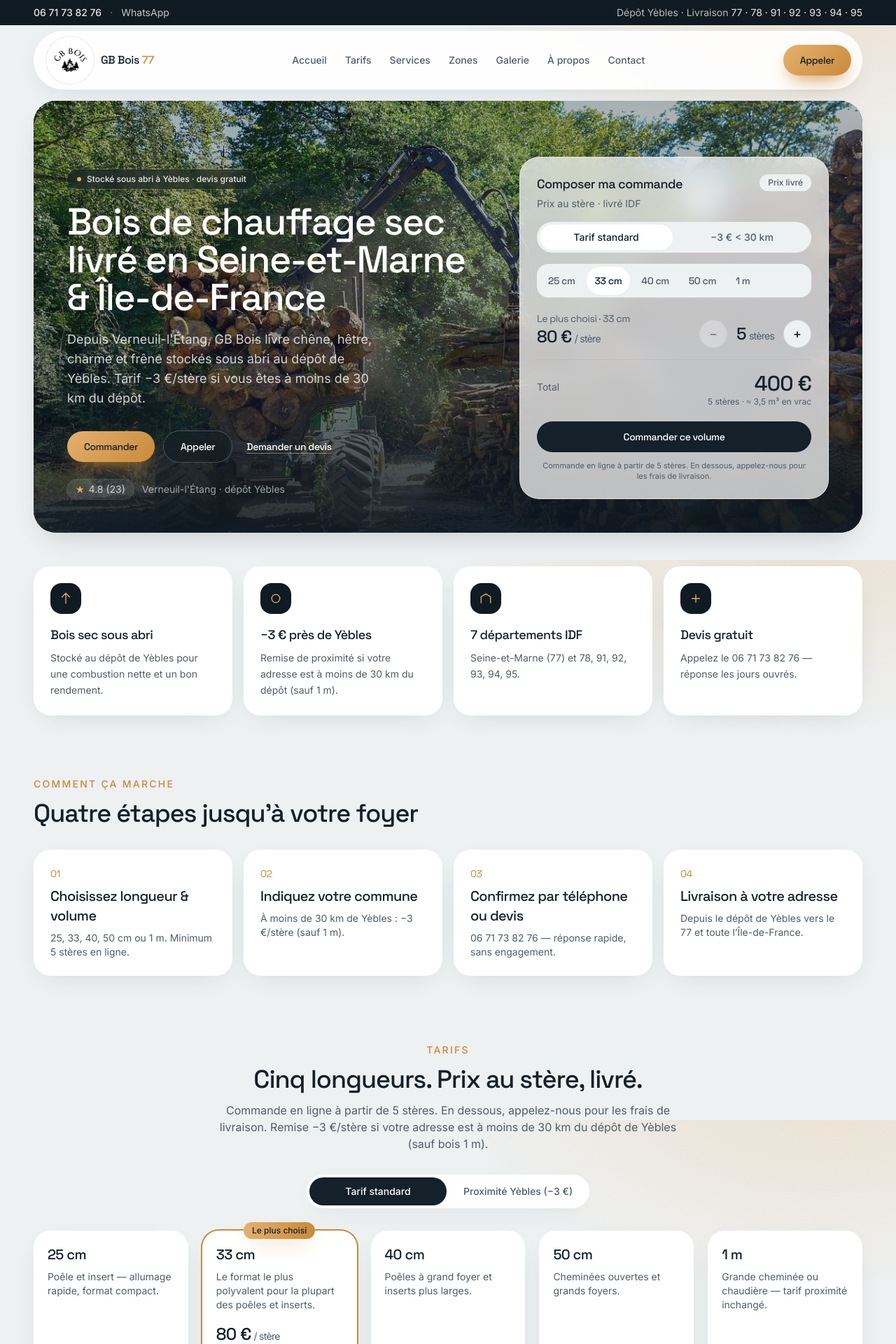
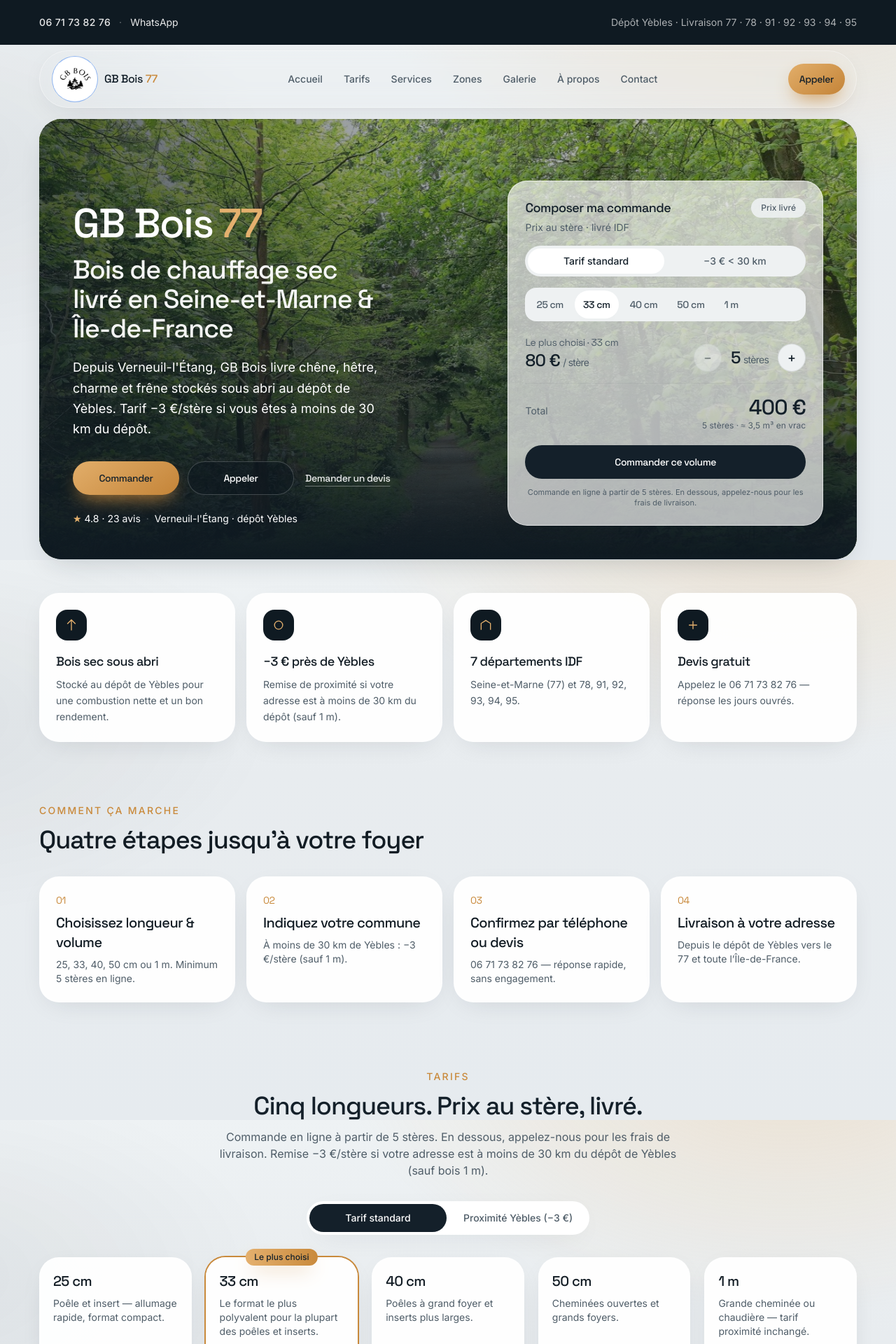
Before and after one commit to BlonXsss/gb-bois, a Next.js app in the folder web/: page / in a window 1280 px wide. Shown: the top 1920 px of the page at 70% size. Built offline with nearby package versions, Linux system fonts and the light colour scheme.

Commit message:
Restore original forest hero and show 4.8 · 23 avis
Use the authentic old-site forest-5176376_1280.jpg as the homepage hero, fix the About stats hardcode from 4,6, and surface avis count clearly across the UI.

Co-authored-by: BlonXsss <BlonXsss@users.noreply.github.com>

```diff
--- a/web/src/app/globals.css
+++ b/web/src/app/globals.css
@@ -3,84 +3,109 @@
 @tailwind utilities;
 
 :root {
-  --page: #eef1f2;
-  --ink: #14202a;
-  --muted: #4f5d68;
-  --amber: #c98a3c;
-  --amber-light: #e4b06e;
-  --deep: #0f1a22;
+  --page: #e8ecef;
+  --ink: #121c24;
+  --muted: #55636e;
+  --amber: #c48438;
+  --amber-light: #e2ae6a;
+  --deep: #0c161e;
+  --glass: rgba(255, 255, 255, 0.68);
+  --glass-border: rgba(255, 255, 255, 0.58);
+  --section-y: clamp(3.25rem, 6vw, 5.5rem);
+  --safe-b: env(safe-area-inset-bottom, 0px);
+  --safe-t: env(safe-area-inset-top, 0px);
 }
 
 html {
   scroll-behavior: smooth;
-  scroll-padding-top: 6rem;
+  scroll-padding-top: calc(5.5rem + var(--safe-t));
+  -webkit-text-size-adjust: 100%;
 }
 
 body {
   color: var(--ink);
   background-color: var(--page);
-  background-image: radial-gradient(
-    900px 520px at 92% -8%,
-    rgba(228, 176, 110, 0.28),
-    transparent 60%
-  );
+  background-image:
+    radial-gradient(1100px 640px at 88% -12%, rgba(226, 174, 106, 0.26), transparent 58%),
+    radial-gradient(900px 520px at -8% 28%, rgba(15, 26, 34, 0.06), transparent 55%),
+    linear-gradient(180deg, #eef2f4 0%, var(--page) 38%, #e6ebef 100%);
   background-attachment: fixed;
   min-height: 100%;
+  overflow-x: clip;
 }
 
 @layer components {
   .glass {
-    background: rgba(255, 255, 255, 0.72);
-    backdrop-filter: blur(16px);
-    -webkit-backdrop-filter: blur(16px);
-    border: 1px solid rgba(255, 255, 255, 0.55);
+    background: var(--glass);
+    backdrop-filter: blur(18px) saturate(1.15);
+    -webkit-backdrop-filter: blur(18px) saturate(1.15);
+    border: 1px solid var(--glass-border);
   }
 
   .glass-dark {
-    background: rgba(15, 26, 34, 0.45);
-    backdrop-filter: blur(14px);
-    -webkit-backdrop-filter: blur(14px);
-    border: 1px solid rgba(255, 255, 255, 0.22);
+    background: rgba(12, 22, 30, 0.48);
+    backdrop-filter: blur(16px) saturate(1.1);
+    -webkit-backdrop-filter: blur(16px) saturate(1.1);
+    border: 1px solid rgba(255, 255, 255, 0.2);
   }
 
   .soft-card {
-    @apply rounded-3xl bg-white shadow-soft transition duration-300;
+    @apply rounded-[1.75rem] bg-white/95 shadow-soft transition duration-300;
   }
 
-  .soft-card:hover {
+  .soft-card-interactive:hover {
     @apply shadow-lift -translate-y-0.5;
   }
 
   .btn-amber {
-    @apply inline-flex items-center justify-center rounded-full px-6 py-3 font-display text-sm font-medium tracking-tightest text-ink shadow-amber transition hover:brightness-105 focus-visible:outline focus-visible:outline-2 focus-visible:outline-offset-2 focus-visible:outline-amber;
-    background: linear-gradient(135deg, #e4b06e 0%, #c98a3c 100%);
+    @apply inline-flex min-h-[48px] items-center justify-center rounded-full px-6 py-3 font-display text-sm font-medium tracking-tightest text-ink shadow-amber transition duration-300 hover:brightness-[1.04] focus-visible:outline focus-visible:outline-2 focus-visible:outline-offset-2 focus-visible:outline-amber active:scale-[0.98];
+    background: linear-gradient(145deg, #e2ae6a 0%, #c48438 100%);
   }
 
   .btn-slate {
-    @apply inline-flex items-center justify-center rounded-full bg-ink px-6 py-3 font-display text-sm font-medium tracking-tightest text-white transition hover:bg-deep focus-visible:outline focus-visible:outline-2 focus-visible:outline-offset-2 focus-visible:outline-ink;
+    @apply inline-flex min-h-[48px] items-center justify-center rounded-full bg-ink px-6 py-3 font-display text-sm font-medium tracking-tightest text-white transition duration-300 hover:bg-deep focus-visible:outline focus-visible:outline-2 focus-visible:outline-offset-2 focus-visible:outline-ink active:scale-[0.98];
   }
 
   .btn-glass {
-    @apply inline-flex items-center justify-center rounded-full glass-dark px-6 py-3 font-display text-sm font-medium tracking-tightest text-white transition hover:bg-white/15 focus-visible:outline focus-visible:outline-2 focus-visible:outline-offset-2 focus-visible:outline-white;
+    @apply inline-flex min-h-[48px] items-center justify-center rounded-full glass-dark px-6 py-3 font-display text-sm font-medium tracking-tightest text-white transition duration-300 hover:bg-white/15 focus-visible:outline focus-visible:outline-2 focus-visible:outline-offset-2 focus-visible:outline-white active:scale-[0.98];
   }
 
   .chip {
-    @apply inline-flex items-center rounded-full bg-page px-3 py-1 text-xs font-medium text-muted;
+    @apply inline-flex items-center rounded-full bg-page/90 px-3.5 py-1.5 text-xs font-medium text-muted;
   }
 
   .section-pad {
-    @apply px-4 sm:px-6 lg:px-10 xl:px-12;
+    @apply px-4 sm:px-6 lg:px-10 xl:px-14;
   }
 
   .site-width {
     @apply mx-auto max-w-7xl xl:max-w-[96rem];
   }
 
+  .section-y {
+    padding-block: var(--section-y);
+  }
+
+  .eyebrow {
+    @apply text-[0.7rem] font-medium uppercase tracking-[0.18em] text-amber sm:text-xs;
+  }
+
+  .display-title {
+    @apply font-display font-medium tracking-tightest text-ink;
+    font-size: clamp(1.85rem, 4.2vw, 2.75rem);
+    line-height: 1.08;
+  }
+
+  .display-lead {
+    @apply text-[0.975rem] leading-relaxed text-muted sm:text-base sm:leading-relaxed;
+  }
+
   .reveal {
     opacity: 0;
-    transform: translateY(28px);
-    transition: opacity 0.7s cubic-bezier(0.22, 1, 0.36, 1),
-      transform 0.7s cubic-bezier(0.22, 1, 0.36, 1);
+    transform: translateY(22px);
+    transition:
+      opacity 0.75s cubic-bezier(0.22, 1, 0.36, 1),
+      transform 0.75s cubic-bezier(0.22, 1, 0.36, 1);
   }
 
   .reveal.is-in {
@@ -88,17 +113,28 @@ body {
     transform: none;
   }
 
+  .reveal-delay-1 {
+    transition-delay: 80ms;
+  }
+  .reveal-delay-2 {
+    transition-delay: 160ms;
+  }
+  .reveal-delay-3 {
+    transition-delay: 240ms;
+  }
+
   @keyframes kenburns {
     from {
-      transform: scale(1.08) translate3d(0, 0, 0);
+      transform: scale(1.1) translate3d(0, 0, 0);
     }
     to {
-      transform: scale(1) translate3d(0, -1.5%, 0);
+      transform: scale(1) translate3d(0, -1.2%, 0);
     }
   }
 
   .kenburns {
-    animation: kenburns 18s ease-out forwards;
+    animation: kenburns 22s cubic-bezier(0.22, 1, 0.36, 1) forwards;
+    will-change: transform;
   }
 
   @keyframes qty-pop {
@@ -106,7 +142,7 @@ body {
       transform: scale(1);
     }
     40% {
-      transform: scale(1.18);
+      transform: scale(1.14);
     }
     100% {
       transform: scale(1);
@@ -116,6 +152,44 @@ body {
   .qty-pop {
     animation: qty-pop 0.28s ease;
   }
+
+  @keyframes soft-rise {
+    from {
+      opacity: 0;
+      transform: translateY(12px);
+    }
+    to {
+      opacity: 1;
+      transform: none;
+    }
+  }
+
+  .hero-copy {
+    animation: soft-rise 0.9s cubic-bezier(0.22, 1, 0.36, 1) both;
+  }
+
+  .hero-copy-delay {
+    animation: soft-rise 0.9s cubic-bezier(0.22, 1, 0.36, 1) 0.12s both;
+  }
+
+  .img-zoom {
+    @apply overflow-hidden;
+  }
+
+  .img-zoom img {
+    transition: transform 0.9s cubic-bezier(0.22, 1, 0.36, 1);
+  }
+
+  .img-zoom:hover img {
+    transform: scale(1.035);
+  }
+
+  .header-pill {
+    transition:
+      background 0.35s ease,
+      box-shadow 0.35s ease,
+      border-color 0.35s ease;
+  }
 }
 
 @media (prefers-reduced-motion: reduce) {
@@ -124,10 +198,19 @@ body {
   }
   .kenburns,
   .qty-pop,
-  .reveal {
+  .reveal,
+  .hero-copy,
+  .hero-copy-delay,
+  .img-zoom img {
     animation: none !important;
     transition: none !important;
     opacity: 1 !important;
     transform: none !important;
   }
 }
+
+@supports (padding: max(0px)) {
+  .safe-bottom {
+    padding-bottom: max(0.75rem, var(--safe-b));
+  }
+}
--- a/web/src/components/Header.tsx
+++ b/web/src/components/Header.tsx
@@ -14,10 +14,10 @@ const links = [
   { href: "#contact", label: "Contact" },
 ];
 
-function LogoMark({ size = 68 }: { size?: number }) {
+function LogoMark({ size = 64 }: { size?: number }) {
   return (
     <span
-      className="relative shrink-0 overflow-hidden rounded-full bg-white ring-1 ring-ink/10"
+      className="relative shrink-0 overflow-hidden rounded-full bg-white ring-1 ring-ink/8"
       style={{ width: size, height: size }}
     >
       <Image
@@ -35,26 +35,29 @@ function LogoMark({ size = 68 }: { size?: number }) {
 export function TopBar() {
   return (
     <div className="bg-deep text-white/90">
-      <div className="section-pad site-width flex flex-wrap items-center justify-between gap-2 py-2 text-xs sm:text-sm">
-        <div className="flex flex-wrap items-center gap-3">
-          <a href={business.phoneHref} className="font-medium hover:text-white">
+      <div className="section-pad site-width flex flex-wrap items-center justify-between gap-x-3 gap-y-1.5 py-2.5 text-xs sm:text-sm">
+        <div className="flex flex-wrap items-center gap-x-3 gap-y-1">
+          <a
+            href={business.phoneHref}
+            className="min-h-[44px] inline-flex items-center font-medium tracking-wide hover:text-white"
+          >
             {business.phone}
           </a>
-          <span className="hidden text-white/40 sm:inline" aria-hidden>
+          <span className="hidden text-white/35 sm:inline" aria-hidden>
             ·
           </span>
           <a
             href={business.whatsappHref}
             target="_blank"
             rel="noopener noreferrer"
-            className="hidden text-white/75 hover:text-white sm:inline"
+            className="hidden min-h-[44px] items-center text-white/72 hover:text-white sm:inline-flex"
           >
             WhatsApp
           </a>
         </div>
-        <p className="truncate text-right text-white/70">
+        <p className="max-w-[58%] truncate text-right text-white/65 sm:max-w-none">
           Dépôt Yèbles · Livraison{" "}
-          <span className="text-white/90">{business.deliveryLine}</span>
+          <span className="text-white/88">{business.deliveryLine}</span>
         </p>
       </div>
     </div>
@@ -81,15 +84,20 @@ export function Header() {
 
   return (
     <>
-      <div className="section-pad site-width sticky top-5 z-50 mt-1 sm:mt-2 sm:top-6">
+      <div className="section-pad site-width sticky top-[max(1rem,env(safe-area-inset-top))] z-50 mt-1 sm:mt-2 sm:top-6">
         <header
-          className={`flex items-center justify-between gap-3 rounded-full px-3 py-2 shadow-soft transition sm:px-4 ${
-            scrolled ? "glass" : "bg-white/90"
+          className={`header-pill flex items-center justify-between gap-3 rounded-full px-2.5 py-1.5 shadow-soft sm:px-4 sm:py-2 ${
+            scrolled
+              ? "glass border border-white/60"
+              : "border border-white/40 bg-white/88 backdrop-blur-md"
           }`}
         >
-          <a href="#accueil" className="flex items-center gap-2.5 pl-0.5">
+          <a
+            href="#accueil"
+            className="flex min-h-[48px] items-center gap-2.5 pl-0.5"
+          >
             <LogoMark />
-            <span className="font-display text-sm font-medium tracking-tightest text-ink sm:text-base">
+            <span className="font-display text-[0.95rem] font-medium tracking-tightest text-ink sm:text-base">
               {business.brand}
               <span className="ml-1 text-amber">77</span>
             </span>
@@ -103,7 +111,7 @@ export function Header() {
               <a
                 key={l.href}
                 href={l.href}
-                className="rounded-full px-3 py-2 text-sm font-medium text-muted transition hover:bg-page hover:text-ink"
+                className="rounded-full px-3.5 py-2.5 text-sm font-medium text-muted transition hover:bg-page/80 hover:text-ink"
               >
                 {l.label}
               </a>
@@ -113,13 +121,13 @@ export function Header() {
           <div className="flex items-center gap-2">
             <a
               href={business.phoneHref}
-              className="btn-amber hidden sm:inline-flex"
+              className="btn-amber !min-h-[44px] !px-4 !py-2.5 hidden sm:inline-flex"
             >
               Appeler
             </a>
             <button
               type="button"
-              className="btn-slate xl:hidden"
+              className="btn-slate !min-h-[44px] !px-4 !py-2.5 xl:hidden"
               aria-expanded={open}
               aria-controls="mobile-menu"
               onClick={() => setOpen(true)}
@@ -137,34 +145,41 @@ export function Header() {
           role="dialog"
           aria-modal="true"
           aria-label="Navigation"
+          style={{ paddingTop: "env(safe-area-inset-top)" }}
         >
           <div className="flex items-center justify-between px-5 py-4">
-            <span className="flex items-center gap-2 font-display text-lg tracking-tightest">
-              <LogoMark size={60} />
+            <span className="flex items-center gap-2.5 font-display text-lg tracking-tightest">
+              <LogoMark size={56} />
               {business.brand}
+              <span className="text-amber-light">77</span>
             </span>
             <button
               type="button"
-              className="rounded-full border border-white/20 px-4 py-2 text-sm"
+              className="min-h-[48px] rounded-full border border-white/20 px-5 py-2.5 text-sm"
               onClick={() => setOpen(false)}
             >
               Fermer
             </button>
           </div>
-          <nav className="flex flex-1 flex-col justify-center gap-2 px-6">
+          <nav className="flex flex-1 flex-col justify-center gap-1 px-6">
             {links.map((l, i) => (
               <a
                 key={l.href}
                 href={l.href}
                 onClick={() => setOpen(false)}
-                className="flex items-baseline gap-4 border-b border-white/10 py-4 font-display text-3xl tracking-tightest"
+                className="flex min-h-[56px] items-baseline gap-4 border-b border-white/10 py-4 font-display text-[1.85rem] tracking-tightest sm:text-3xl"
               >
-                <span className="text-sm text-white/40">0{i + 1}</span>
+                <span className="w-7 text-sm text-white/35">
+                  {String(i + 1).padStart(2, "0")}
+                </span>
                 {l.label}
               </a>
             ))}
           </nav>
-          <div className="grid gap-3 p-6">
+          <div
+            className="grid gap-3 p-6 safe-bottom"
+            style={{ paddingBottom: "max(1.5rem, env(safe-area-inset-bottom))" }}
+          >
             <a href={business.phoneHref} className="btn-amber w-full">
               Appeler · {business.phone}
             </a>
--- a/web/src/components/Hero.tsx
+++ b/web/src/components/Hero.tsx
@@ -4,58 +4,60 @@ import { OrderConfigurator } from "./OrderConfigurator";
 
 export function Hero() {
   return (
-    <section id="accueil" className="section-pad site-width pt-4">
-      <div className="relative overflow-hidden rounded-[2rem] bg-deep text-white shadow-lift">
+    <section id="accueil" className="section-pad site-width pt-3 sm:pt-4">
+      <div className="relative overflow-hidden rounded-[1.75rem] bg-deep text-white shadow-lift sm:rounded-[2rem]">
         <div className="absolute inset-0">
           <Image
             src={business.photos.hero}
             alt=""
             fill
             priority
-            className="object-cover kenburns"
-            sizes="(max-width: 1280px) 100vw, 1280px"
+            className="object-cover object-[center_35%] kenburns"
+            sizes="(max-width: 1280px) 100vw, 1536px"
           />
-          <div className="absolute inset-0 bg-gradient-to-t from-deep/90 via-deep/35 to-deep/25" />
+          <div className="absolute inset-0 bg-gradient-to-t from-deep via-deep/55 to-deep/30" />
+          <div className="absolute inset-0 bg-gradient-to-r from-deep/55 via-transparent to-transparent" />
         </div>
 
-        <div className="relative grid gap-10 px-5 py-10 sm:px-8 sm:py-14 lg:grid-cols-[1.15fr_0.85fr] lg:items-end lg:gap-12 lg:px-12 lg:pb-12 lg:pt-20">
-          <div className="max-w-xl">
-            <p className="mb-5 inline-flex items-center gap-2 rounded-full bg-deep/55 px-3.5 py-1.5 text-xs font-medium text-white/90 ring-1 ring-white/15 backdrop-blur">
-              <span className="h-1.5 w-1.5 rounded-full bg-amber-light" aria-hidden />
-              {business.heroBadge}
+        <div className="relative grid gap-8 px-5 py-10 sm:gap-10 sm:px-8 sm:py-14 lg:grid-cols-[1.12fr_0.88fr] lg:items-end lg:gap-12 lg:px-12 lg:pb-12 lg:pt-[5.5rem]">
+          <div className="max-w-xl hero-copy">
+            <p className="font-display text-[clamp(2.35rem,7vw,3.65rem)] font-medium leading-[0.95] tracking-tightest text-white">
+              {business.brand}
+              <span className="ml-2 text-amber-light">77</span>
             </p>
-            <h1 className="font-display text-4xl font-medium leading-[1.05] tracking-tightest sm:text-5xl lg:text-[3.35rem]">
+            <h1 className="mt-4 max-w-[18ch] font-display text-[clamp(1.55rem,3.8vw,2.35rem)] font-medium leading-[1.12] tracking-tightest text-white/95">
               {business.heroHeadline}
             </h1>
-            <p className="mt-5 max-w-md text-base text-white/80 sm:text-lg">
+            <p className="mt-4 max-w-md text-[0.975rem] leading-relaxed text-white/78 sm:mt-5 sm:text-lg sm:leading-relaxed">
               {business.heroSubtitle}
             </p>
-            <div className="mt-8 flex flex-wrap items-center gap-3">
-              <a href="#tarifs" className="btn-amber">
+            <div className="mt-7 flex flex-wrap items-center gap-3 sm:mt-8">
+              <a href="#tarifs" className="btn-amber min-w-[9.5rem]">
                 Commander
               </a>
-              <a href={business.phoneHref} className="btn-glass">
+              <a href={business.phoneHref} className="btn-glass min-w-[9.5rem]">
                 Appeler
               </a>
               <a
                 href="#contact"
-                className="px-2 font-display text-sm font-medium tracking-tightest text-white underline decoration-white/40 underline-offset-4 hover:decoration-white"
+                className="min-h-[48px] inline-flex items-center px-1 font-display text-sm font-medium tracking-tightest text-white/90 underline decoration-white/35 underline-offset-[6px] transition hover:decoration-white"
               >
                 Demander un devis
               </a>
             </div>
-            <div className="mt-6 flex flex-wrap items-center gap-3 text-sm text-white/75">
-              <span className="inline-flex items-center gap-1.5 rounded-full bg-white/10 px-3 py-1 ring-1 ring-white/15">
-                <span className="text-amber-light" aria-hidden>
-                  ★
-                </span>
-                {business.rating.value} ({business.rating.count})
+            <p className="mt-6 text-sm text-white/68 hero-copy-delay">
+              <span className="text-amber-light" aria-hidden>
+                ★
+              </span>{" "}
+              {business.rating.value} · {business.rating.count} avis
+              <span className="mx-2 text-white/30" aria-hidden>
+                ·
               </span>
-              <span className="text-white/60">Verneuil-l&apos;Étang · dépôt Yèbles</span>
-            </div>
+              Verneuil-l&apos;Étang · dépôt Yèbles
+            </p>
           </div>
 
-          <div className="text-ink">
+          <div className="text-ink hero-copy-delay">
             <OrderConfigurator />
           </div>
         </div>
--- a/web/src/components/Sections.tsx
+++ b/web/src/components/Sections.tsx
@@ -457,7 +457,7 @@ export function About() {
               <span className="chip">{business.siege.address}</span>
               <span className="chip">{business.hours}</span>
               <span className="chip">
-                ★ {business.rating.value} ({business.rating.count})
+                ★ {business.rating.value} · {business.rating.count} avis
               </span>
             </div>
             <div className="mt-6 flex flex-wrap gap-3">
--- a/web/src/lib/business.ts
+++ b/web/src/lib/business.ts
@@ -78,7 +78,7 @@ export const business = {
   unitLabelPlural: "stères",
   priceUnitSuffix: "/ stère",
   photos: {
-    hero: "/img/hero-wood-supplier.jpg",
+    hero: "/img/forest-5176376_1280.jpg",
     about: "/img/about-wood.jpg",
     midCta: "/img/cta-forest.jpg",
     kindling: "/img/sac.png",
@@ -282,7 +282,7 @@ export const business = {
     stats: [
       { value: "7", label: "départements" },
       { value: "5", label: "longueurs" },
-      { value: "4,6", label: "note clients" },
+      { value: "4,8", label: "23 avis" },
       { value: "−3€", label: "si < 30 km" },
     ],
     paragraphs: [
```
Also changed, not shown: web/public/img/forest-5176376_1280.jpg.
